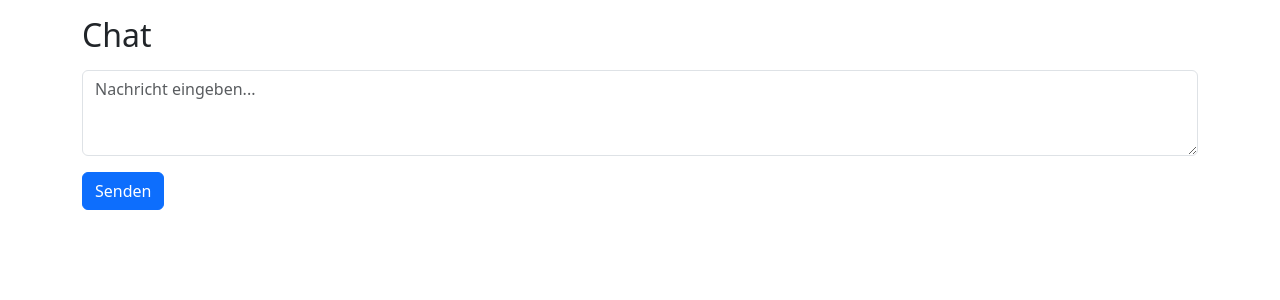
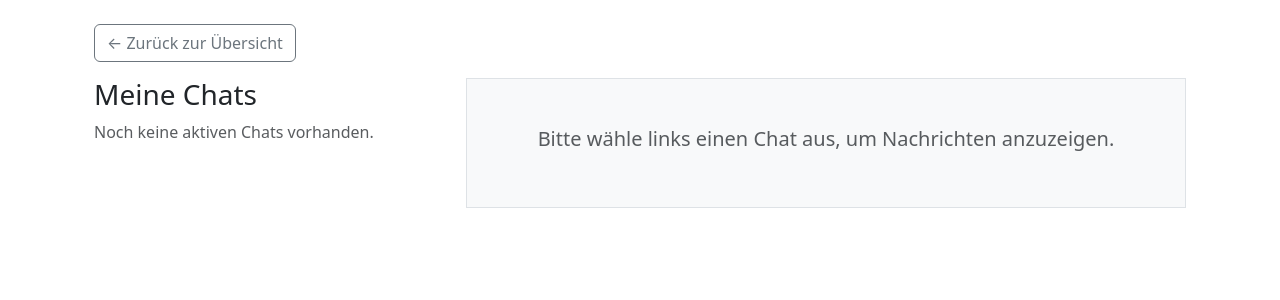
Before and after one commit to Yasin-Jewabreh/webapp, a Flask app: page /chat in a window 1280 px wide. Shown: the part 57-357 px from the top of the page. Run offline with Flask 3, Linux system fonts and the light colour scheme; a user stored in the database is signed in; tables that the repository leaves empty hold one stand-in row (values such as "Sample post"); some libraries are stand-ins or nearby versions.

Commit message:
add chat layout

```diff
--- a/templates/chat.html
+++ b/templates/chat.html
@@ -1,30 +1,84 @@
-{% extends 'base.html'%}
+{% extends "base.html" %}
 
 {% block TITLE %}Chat{% endblock %}
 
 {% block CONTENT %}
+<div class="container mt-4">
+    <a href="{{ url_for('auftraege_start') }}" class="btn btn-outline-secondary mb-3">
+        &larr; Zurück zur Übersicht
+    </a>
 
-<h2>Chat</h2>
+    <div class="row">
+        <div class="col-md-4">
+            <h3>Meine Chats</h3>
+            <div class="list-group">
+                {% for partner in chat_partner %}
+                    <a href="{{ url_for('chat', empfaenger_id=partner.id) }}"
+                       class="list-group-item list-group-item-action {% if aktiver_partner and aktiver_partner.id == partner.id %}active{% endif %}">
+                        <div class="d-flex w-100 justify-content-between align-items-center">
+                            <h5 class="mb-1">{{ partner.vorname }} {{ partner.nachname }}</h5>
+                            <span class="badge bg-secondary">{{ partner.rolle }}</span>
+                        </div>
+                    </a>
+                {% else %}
+                    <p class="text-muted">Noch keine aktiven Chats vorhanden.</p>
+                {% endfor %}
+            </div>
+        </div>
 
-<div class="chat-verlauf">
- {% for nachricht in nachrichten %}
-    {% if nachricht.sender_id == 1 %}
-    <div class="card mb-2 ms-auto" style="max-width: 60%; background-color: #d4b8e0;">
-    {% else %}
-    <div class="card mb-2" style="max-width: 60%;">
-    {% endif %}
-        <div class="card-body">
-            <p class="card-text">{{ nachricht.inhalt }}</p>
-            <small class="text-muted">{{ nachricht.zeitstempel.strftime('%d.%m.%Y %H:%M') }}</small>
+        <div class="col-md-8">
+            {% if aktiver_partner %}
+
+                <div class="d-flex justify-content-between align-items-center mb-3">
+                    <h3 class="m-0">Chat mit {{ aktiver_partner.vorname }} {{ aktiver_partner.nachname }}</h3>
+
+                    <form action="{{ url_for('chat_loeschen', partner_id=aktiver_partner.id) }}" method="POST" class="m-0">
+                        <button type="submit" class="btn btn-outline-danger btn-sm">Chat leeren</button>
+                    </form>
+                </div>
+
+                <div class="chat-verlauf border p-3 mb-3 bg-light" style="height: 400px; overflow-y: scroll;">
+                    {% for nachricht in nachrichten %}
+                        {% if nachricht.sender_id == current_user.id %}
+                            <div class="d-flex justify-content-end mb-2">
+                                <div class="card p-2 text-white" style="max-width: 70%; background-color: #6f42c1;">
+                                    <div class="card-body p-1">
+                                        <p class="card-text mb-0">{{ nachricht.inhalt }}</p>
+                                        <small class="text-white-50 d-block text-end" style="font-size: 0.75rem;">
+                                            {{ nachricht.zeitstempel.strftime('%d.%m.%Y %H:%M') }}
+                                        </small>
+                                    </div>
+                                </div>
+                            </div>
+                        {% else %}
+                            <div class="d-flex justify-content-start mb-2">
+                                <div class="card p-2 bg-white border" style="max-width: 70%; color: #333;">
+                                    <div class="card-body p-1">
+                                        <p class="card-text mb-0">{{ nachricht.inhalt }}</p>
+                                        <small class="text-muted d-block" style="font-size: 0.75rem;">
+                                            {{ nachricht.zeitstempel.strftime('%d.%m.%Y %H:%M') }}
+                                        </small>
+                                    </div>
+                                </div>
+                            </div>
+                        {% endif %}
+                    {% else %}
+                        <p class="text-muted text-center strt-chat-placeholder">Sende eine Nachricht, um das Gespräch zu beginnen!</p>
+                    {% endfor %}
+                </div>
+
+                <form action="{{ url_for('chat', empfaenger_id=aktiver_partner.id) }}" method="post">
+                    <div class="input-group">
+                        <textarea name="inhalt" class="form-control" rows="2" placeholder="Nachricht eingeben..." required></textarea>
+                        <button type="submit" class="btn btn-primary px-4">Senden</button>
+                    </div>
+                </form>
+            {% else %}
+                <div class="h-100 d-flex align-items-center justify-content-center border p-5 bg-light text-muted">
+                    <h5>Bitte wähle links einen Chat aus, um Nachrichten anzuzeigen.</h5>
+                </div>
+            {% endif %}
         </div>
     </div>
-{% endfor %}
 </div>
-<form action="" method="post" class="mt-3">
-    <div class="mb-3">
-        <textarea name="inhalt" class="form-control" rows="3" placeholder="Nachricht eingeben..."></textarea>
-    </div>
-    <button type="submit" class="btn btn-primary">Senden</button>
-</form>
-
 {% endblock %}
```
